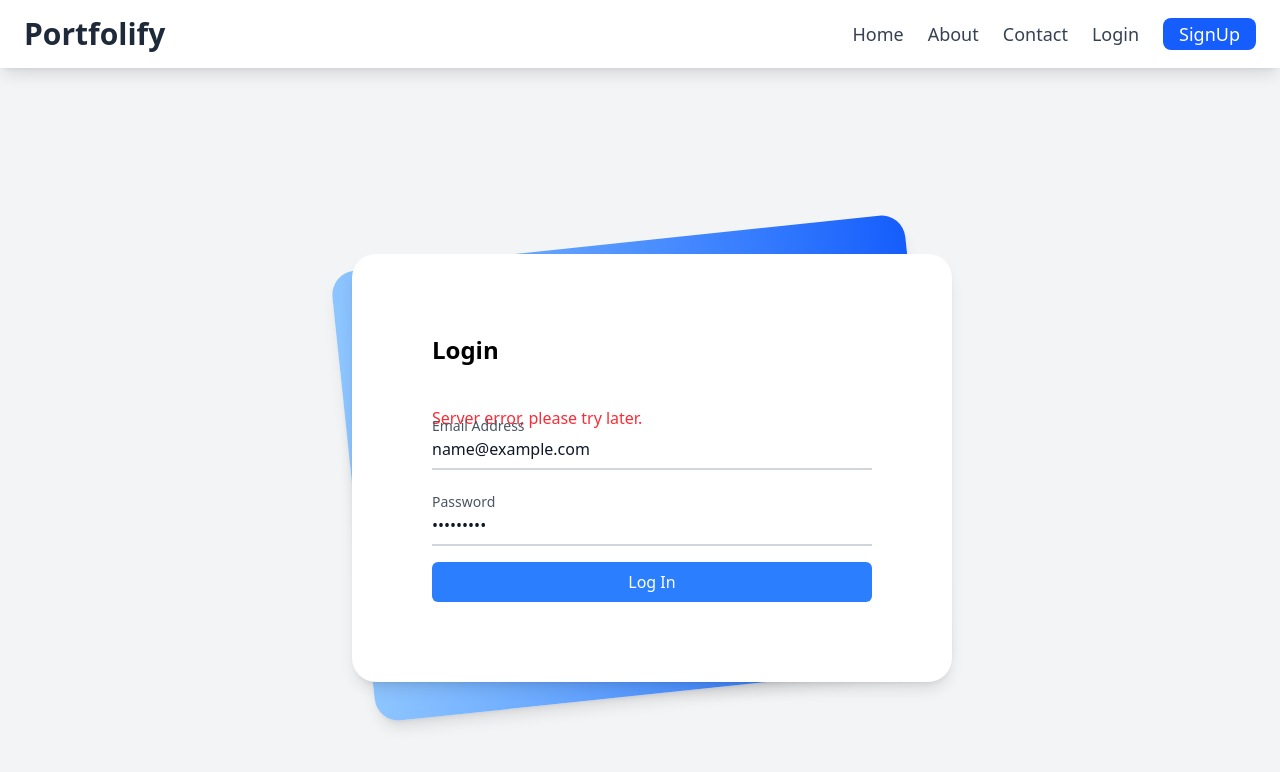
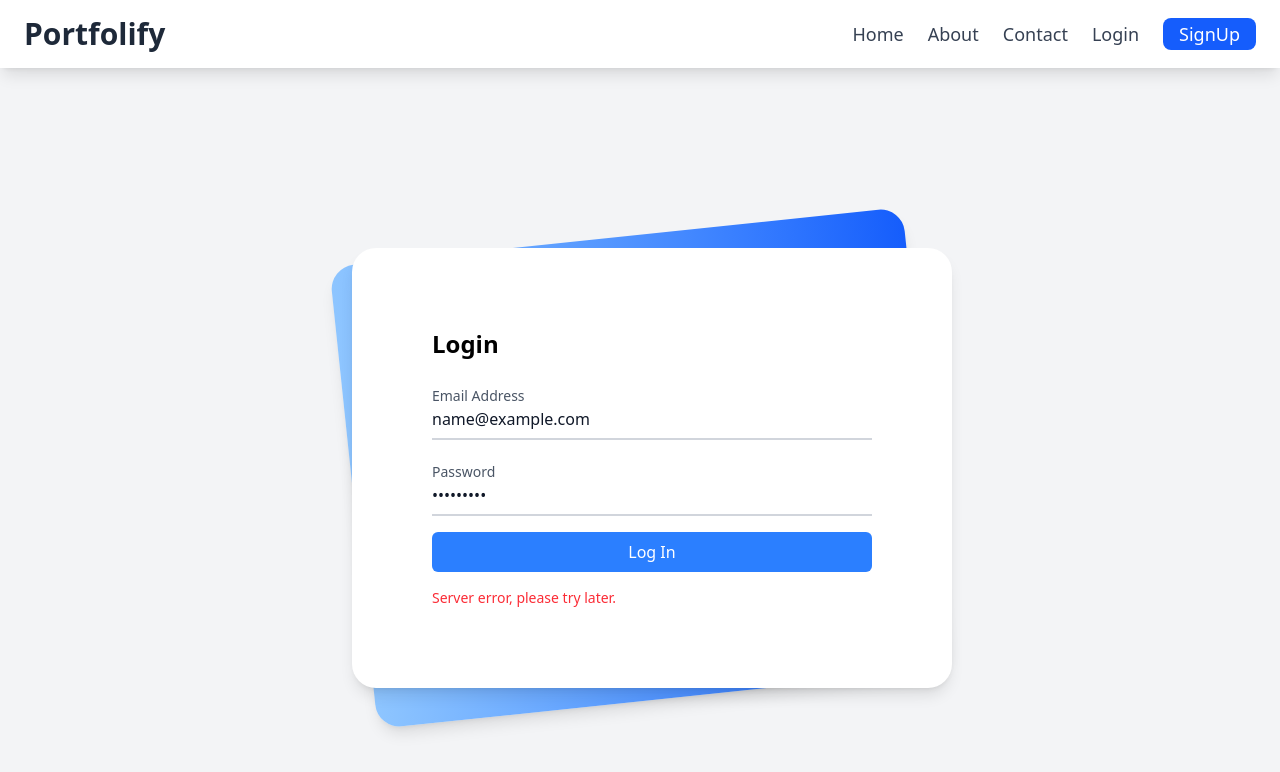
Before and after one commit to Project-Portfolify/portfolify-client, a React (Vite) app: page /login in a window 1280 px wide. Both pictures are taken after typing "name@example.com", "Sample123" into the empty fields and a click on the button "Log In". Shown: the top 772 px of the page. Built offline with nearby package versions, Linux system fonts and the light colour scheme; no server answers.

Commit message:
refactor:error message style

```diff
--- a/src/pages/Login.jsx
+++ b/src/pages/Login.jsx
@@ -44,8 +44,6 @@ const Login = () => {
           <div className="max-w-md mx-auto">
             <h1 className="text-2xl font-semibold mb-10">Login</h1>
 
-            {error && <p className="text-red-500">{error}</p>}
-
             <form onSubmit={handleSubmit} className="space-y-4">
               <div className="relative">
                 <input
@@ -87,6 +85,8 @@ const Login = () => {
               >
                 Log In
               </button>
+
+              {error && <p className="text-red-500 text-sm">{error}</p>}
             </form>
           </div>
         </div>
```
